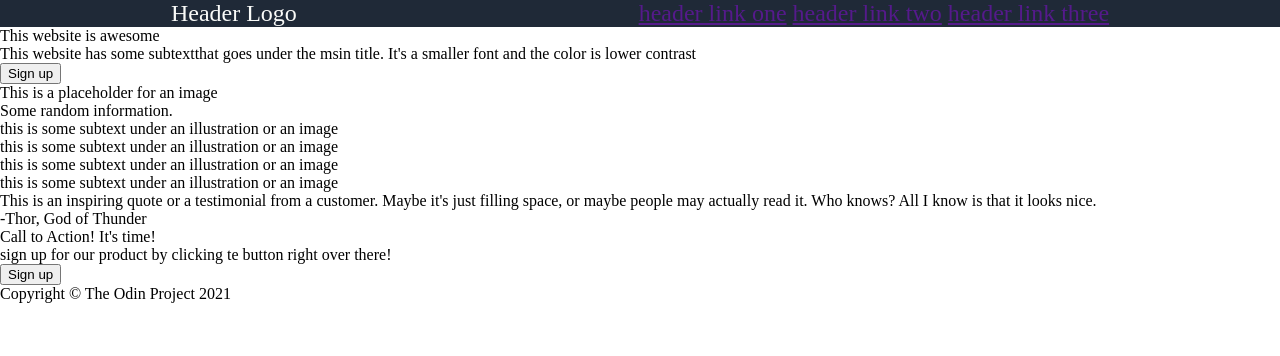
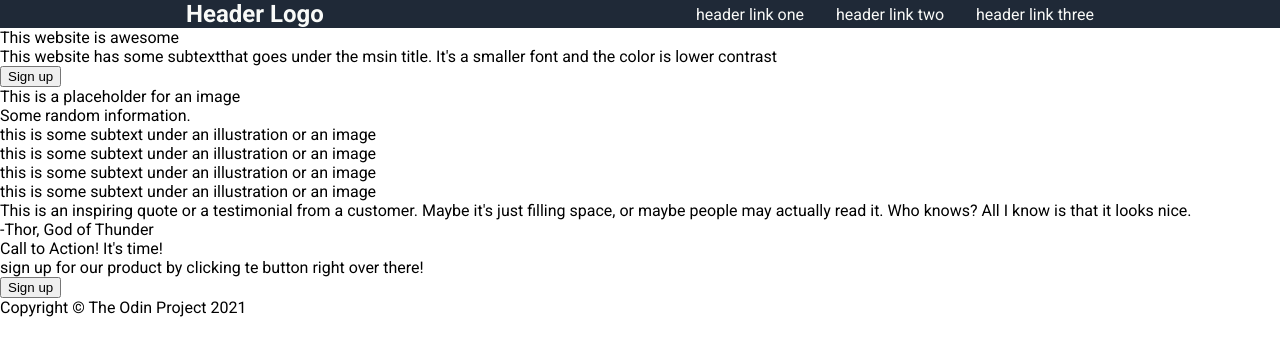
Before and after one commit to LazyPanda72/landing_page, a plain HTML site: page index.html in a window 1280 px wide. Drawn offline with Linux system fonts and the light colour scheme.

Commit message:
worked on header

```diff
--- a/index.html
+++ b/index.html
@@ -14,9 +14,9 @@
         <div class="header-left">Header Logo</div>
         <div class="header-right">
             <div class="header-links">
-                <a href="">header link one</a>
-                <a href="">header link two</a>
-                <a href="">header link three</a>
+                <div class="link-one"><a href="">header link one</a></div>
+                <div class="link-two"><a href="">header link two</a></div>
+                <div class="link-three"><a href="">header link three</a></div>
             </div>
         </div>
     </div>
--- a/style.css
+++ b/style.css
@@ -1,5 +1,6 @@
 body{
     margin: 0;
+    font-family: 'Roboto';
 }
 
 
@@ -8,5 +9,26 @@ body{
     justify-content: space-around;
     color: #F9FAF8;
     background-color: #1F2937;
+}
+
+.header-left{
+    font-weight: bold;
     font-size: 24px;
 }
+
+a{
+    text-decoration: none;
+    color: #F9FAF8;
+}
+
+.header-links{
+    display: flex;
+    gap: 32px;
+}
+
+.header-right{
+    display: flex;
+    justify-content: center;
+    align-items: center;
+    gap: 16px;
+}
```
